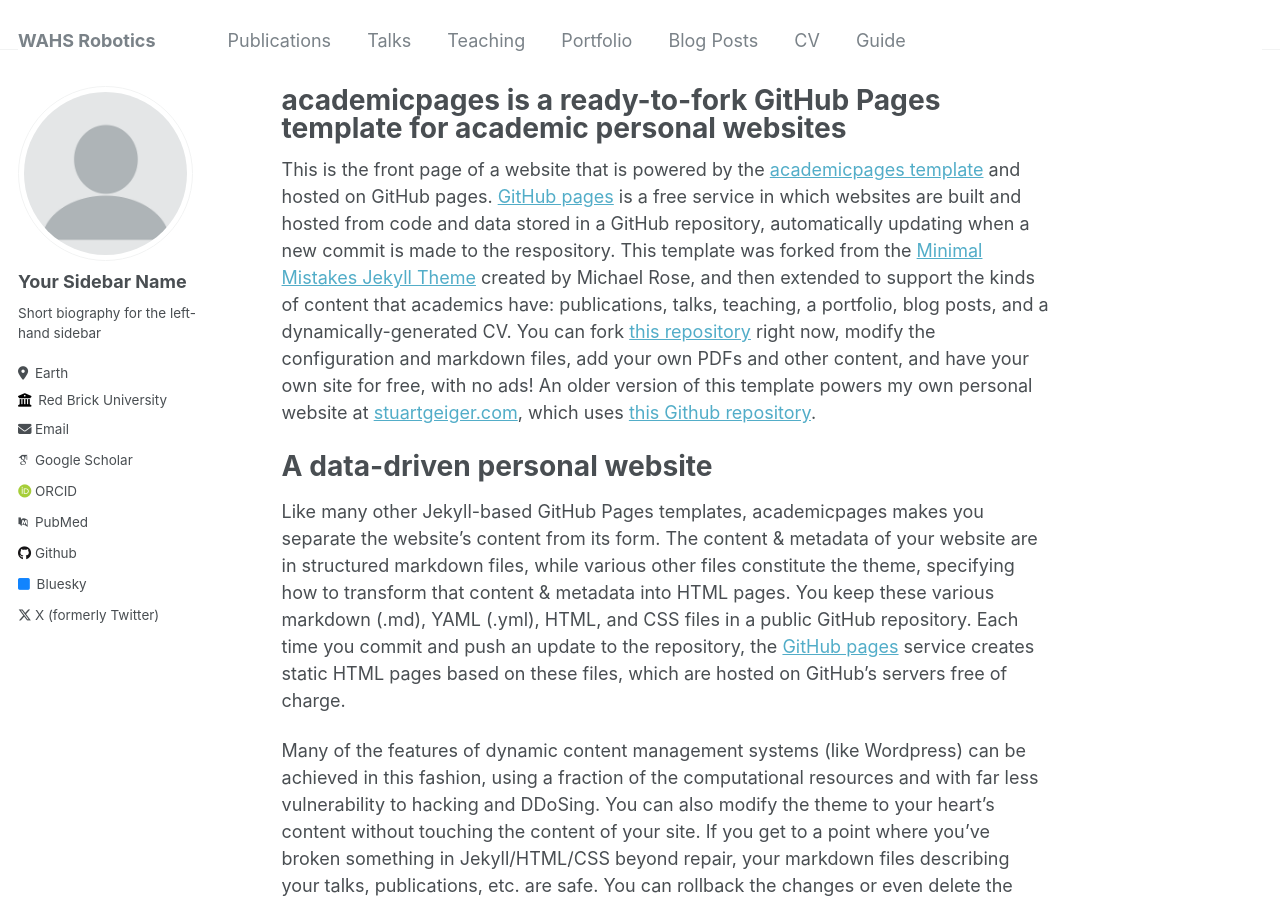
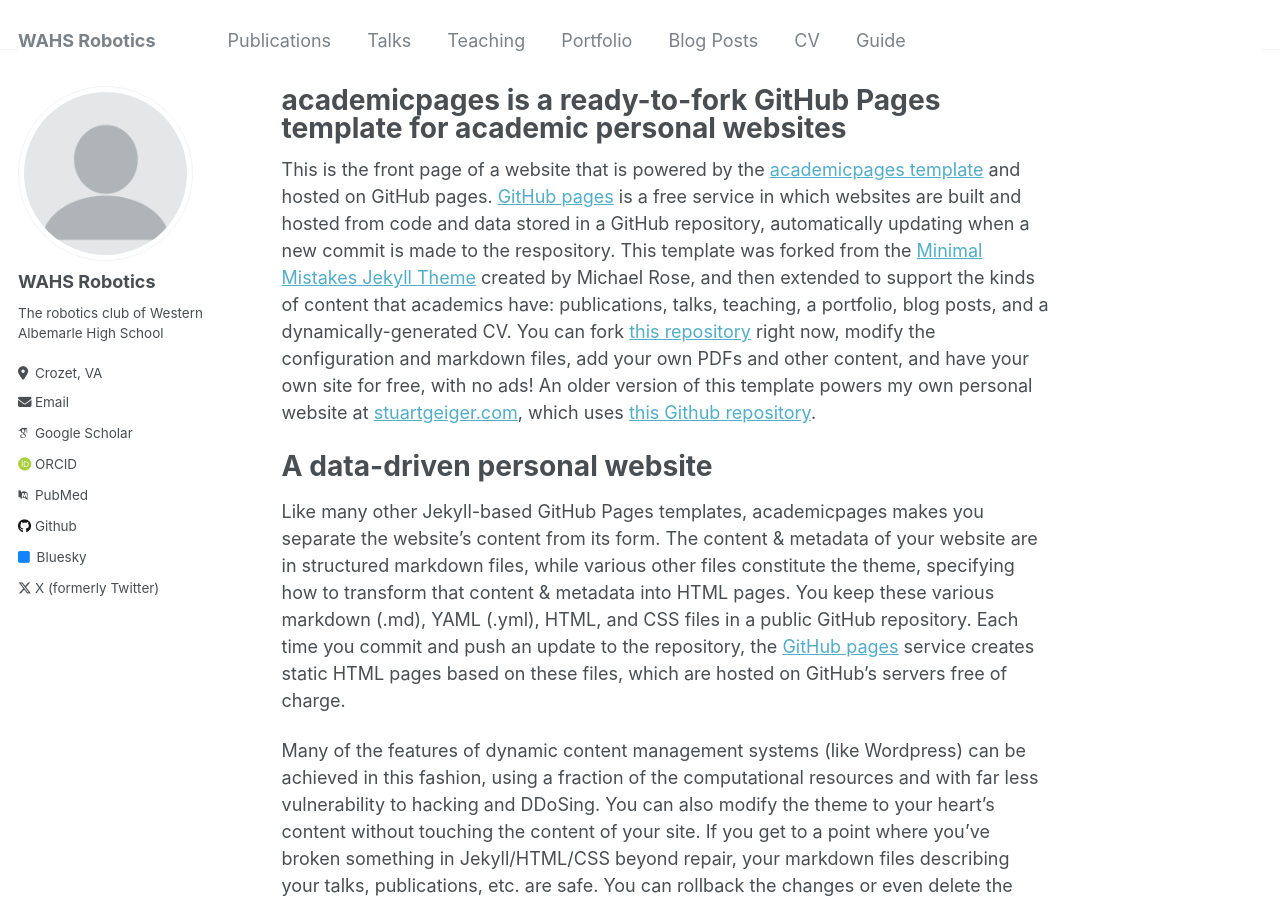
Before and after one commit to WAHS-Robotics-Club/WAHS-Robotics-Club.github.io, a Jekyll site: the page built from _pages/about.md, in a window 1280 px wide and 900 px high. Built offline with Jekyll 4.4.1, drawn with Linux system fonts in a browser that asks for light colours; some web fonts are replaced.

Commit message:
Update _config.yml

```diff
--- a/_config.yml
+++ b/_config.yml
@@ -22,13 +22,12 @@ repository               : "WAHS-Robotics-Club/WAHS-Robotics-Club.github.io"
 author:
   # Biographic information
   avatar           : "profile.png"
-  name             : "Your Sidebar Name"
+  name             : "WAHS Robotics"
   pronouns         : # example: "she/her"
-  bio              : "Short biography for the left-hand sidebar"
-  location         : "Earth"
-  employer         : "Red Brick University"
+  bio              : "The robotics club of Western Albemarle High School"
+  location         : "Crozet, VA"
   uri              : # URL
-  email            : "none@example.org"
+  email            : "westernroboticshsclub@gmail.com"
 
   # Academic websites
   arxiv            : # URL - Update with the correct link to your profile
```
